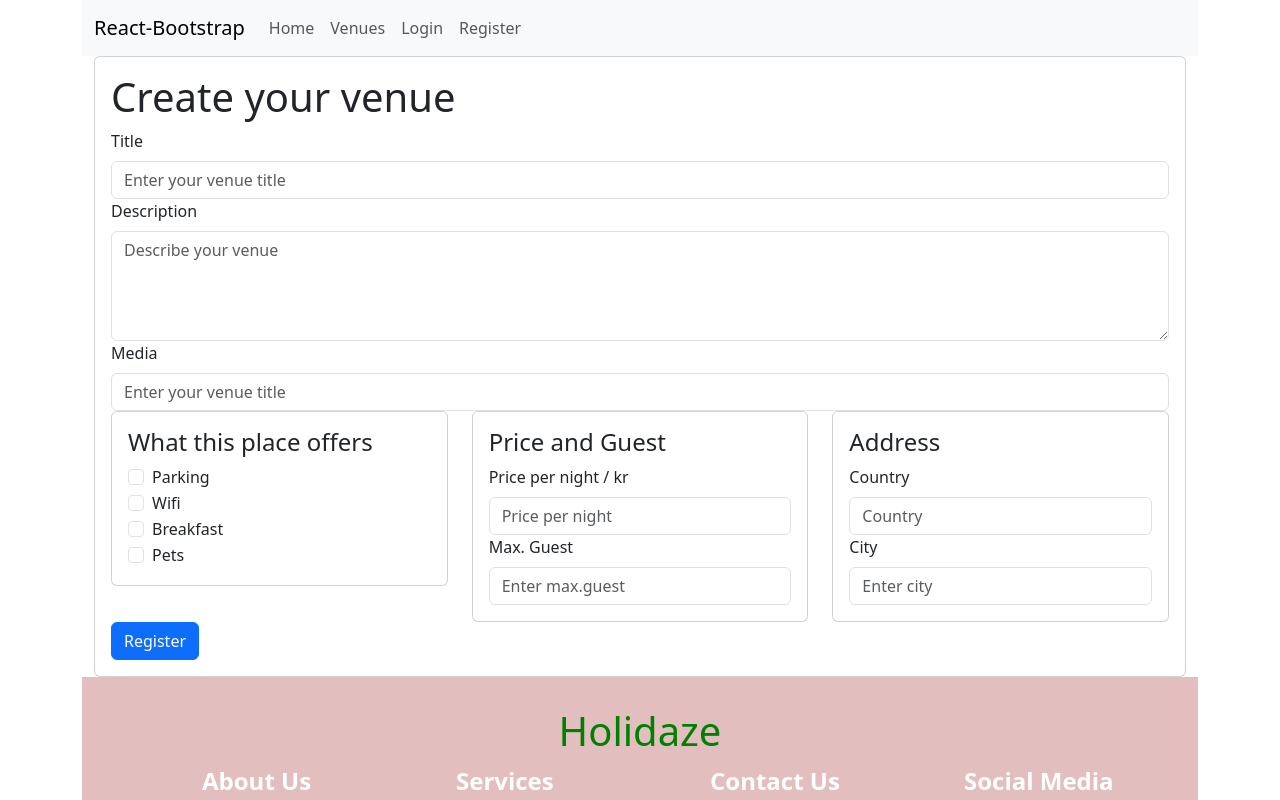
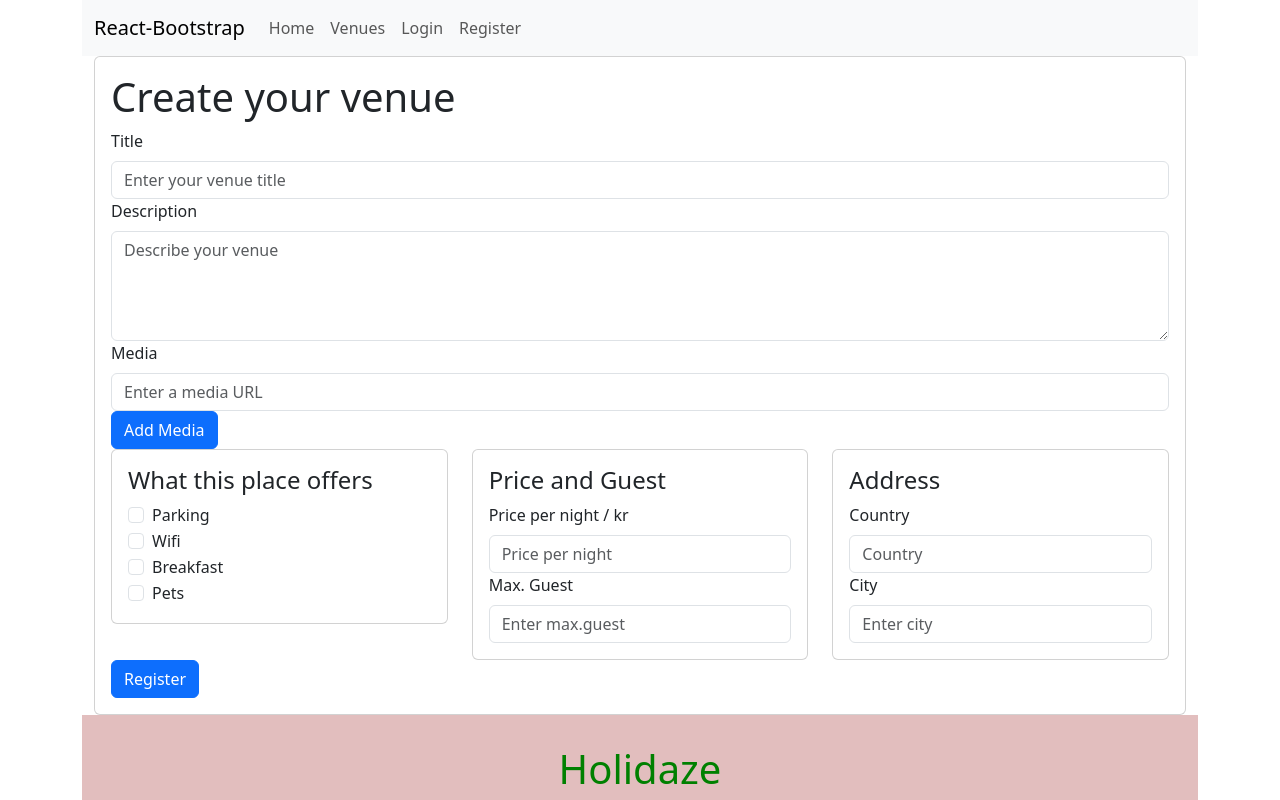
Before and after one commit to Enirose/holidaze-final_project, a React (Vite) app: page /profile/create in a window 1280 px wide. Shown: the top 800 px of the page. Built offline with nearby package versions, Linux system fonts and the light colour scheme.

Commit message:
updated createVenue but still not working

```diff
--- a/src/components/form/createdBookings/index.jsx
+++ b/src/components/form/createdBookings/index.jsx
@@ -6,8 +6,11 @@ import { load } from "../../localStorage";
 
 export default function CreatedBookingFormListener() {
   const UserName = load("user");
-  const userBookingUrl = "?_bookings=true&_venues=true&_owner=true";
+  const userBookingUrl = "?_bookings=true&_owner=true";
   const { data, isLoading, isError } = useApi(`${bookingUrl}/${UserName.name}${userBookingUrl}`);
+  //const bookings = Array.isArray(data) ? data : [];
+  //const booking changed to if(!Array....)
+
 
   if (isLoading) {
     return <div>Loading...</div>;
--- /dev/null
+++ b/src/components/form/createdVenues/index.jsx
@@ -0,0 +1,4 @@
+
+export default function CreatedVenuesFormListener () {
+
+}
--- a/src/pages/profile/create/index.jsx
+++ b/src/pages/profile/create/index.jsx
@@ -15,29 +15,32 @@ const schema = yup.object().shape({
         .required('Enter the title of you venue'),
     description: yup.string().required('Description of you venue is required'),
     media: yup
-        .string()
-        .url('Please enter a valid URL')
-        .matches(/^(http(s):\/\/.)[-a-zA-Z0-9@:%._+~#=]{2,256}\.[a-z]{2,6}\b([-a-zA-Z0-9@:%_+.~#?&//=]*)$/,
-        "Enter a valid url")
-        .required('Media URL is required'),
+        .array()
+        .of(yup.string().url('Please enter a valid URL').notRequired())
+        .required('At least one media URL is required'),
     price: yup.number().typeError('Please enter amount').required('Price is required'),
-    maxGuest: yup
+    maxGuests: yup
         .number()
         .typeError('Enter number of guest')
         .min(1, "Venue must room at least 1 guest")
         .required('Max Guest is required'),
-    // meta: yup.boolean(),
-    country: yup.string().required('Country is required'),
-    city: yup.string().required('Enter the city'),
+
+    location: yup.object()
+        .shape({
+            country: yup.string().required('Country is required'),
+            city: yup.string().required('City is required'),
+        }),
 });
 
 export default function CreateVenueFormListener() {
     const navigate = useNavigate();
     const [isLoading, setIsLoading] = useState(false);
     const [isError, setIsError] = useState(false);
-    const { register, handleSubmit, formState: { errors } } = useForm({
+    const { register, handleSubmit, formState: { errors }, setValue, getValues } = useForm({
         resolver: yupResolver(schema),
     });
+
+ const [mediaUrls, setMediaUrls] = useState([]); // State variable to store media URLs
 
     const onSubmit = async (data) => {
         setIsLoading(true);
@@ -63,6 +66,16 @@ export default function CreateVenueFormListener() {
         setIsLoading(false);
     };
 
+    // Function to handle adding a media URL to the list
+    const handleAddMedia = () => {
+        const mediaValue = getValues('media');
+        console.log(mediaValue);
+        if (mediaValue) {
+            setMediaUrls([...mediaUrls, mediaValue]);
+            setValue('media', ''); // Clear the input field after adding
+        }
+    };
+
     return (
         <Container>
             <Row>
@@ -82,7 +95,7 @@ export default function CreateVenueFormListener() {
                                         {errors.name?.message}
                                     </Form.Text>
                                 </Form.Group>
-                                <Form.Group controlId="formTitle">
+                                <Form.Group controlId="formDescription">
                                     <Form.Label>Description</Form.Label>
                                     <Form.Control
                                         as="textarea"
@@ -94,17 +107,37 @@ export default function CreateVenueFormListener() {
                                         {errors.description?.message}
                                     </Form.Text>
                                 </Form.Group>
-                                <Form.Group controlId="formTitle">
+                                <Form.Group controlId="formMedia">
                                     <Form.Label>Media</Form.Label>
                                     <Form.Control
                                         type="text"
-                                        placeholder="Enter your venue title"
+                                        placeholder="Enter a media URL"
                                         {...register('media')}
                                     />
+                                    <div>
+                                        <Button
+                                            variant="primary"
+                                            onClick={handleAddMedia}
+                                        >
+                                            Add Media
+                                        </Button>
+                                    </div>
                                     <Form.Text className="text-danger">
                                         {errors.media?.message}
                                     </Form.Text>
                                 </Form.Group>
+
+                                {/* Display uploaded media URLs as an array */}
+                                {mediaUrls.length > 0 && (
+                                    <div className="mb-3">
+                                        <h5>Uploaded Media:</h5>
+                                        <ul>
+                                            {mediaUrls.map((url, index) => (
+                                                <li key={index}>{url}</li>
+                                            ))}
+                                        </ul>
+                                    </div>
+                                )}
                                 <Row>
                                     <Col>
                                         <Card>
@@ -173,10 +206,10 @@ export default function CreateVenueFormListener() {
                                                     <Form.Control
                                                         type="number"
                                                         placeholder="Enter max.guest"
-                                                        {...register('maxGuest')}
+                                                        {...register('maxGuests')}
                                                     />
                                                     <Form.Text className="text-danger">
-                                                        {errors.maxGuest?.message}
+                                                        {errors.maxGuests?.message}
                                                     </Form.Text>
                                                 </Form.Group>
                                             </Card.Body>
@@ -191,7 +224,7 @@ export default function CreateVenueFormListener() {
                                                     <Form.Control
                                                         type="text"
                                                         placeholder="Country"
-                                                        {...register('country')}
+                                                        {...register('location.country')}
                                                     />
                                                     <Form.Text className="text-danger">
                                                         {errors.country?.message}
@@ -202,7 +235,7 @@ export default function CreateVenueFormListener() {
                                                     <Form.Control
                                                         type="text"
                                                         placeholder="Enter city"
-                                                        {...register('city')}
+                                                        {...register('location.city')}
                                                     />
                                                     <Form.Text className="text-danger">
                                                         {errors.city?.message}
```
